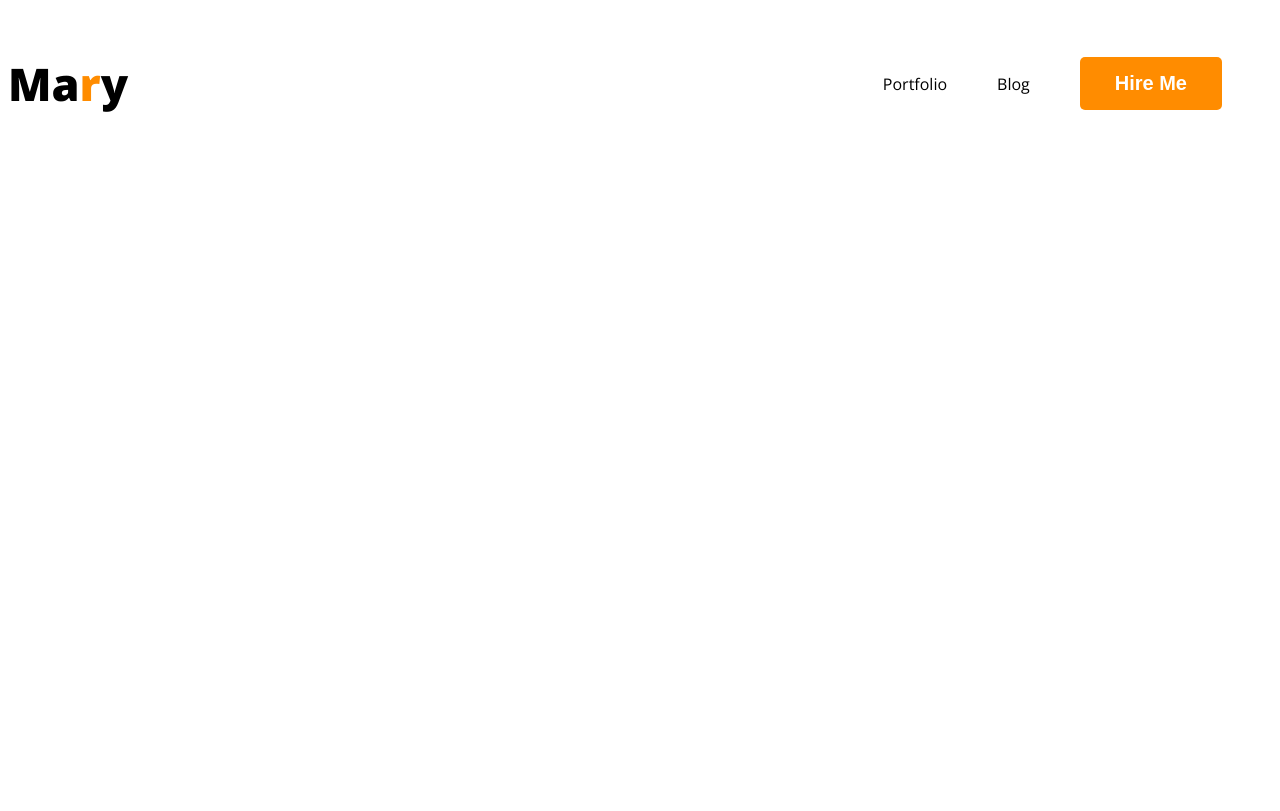
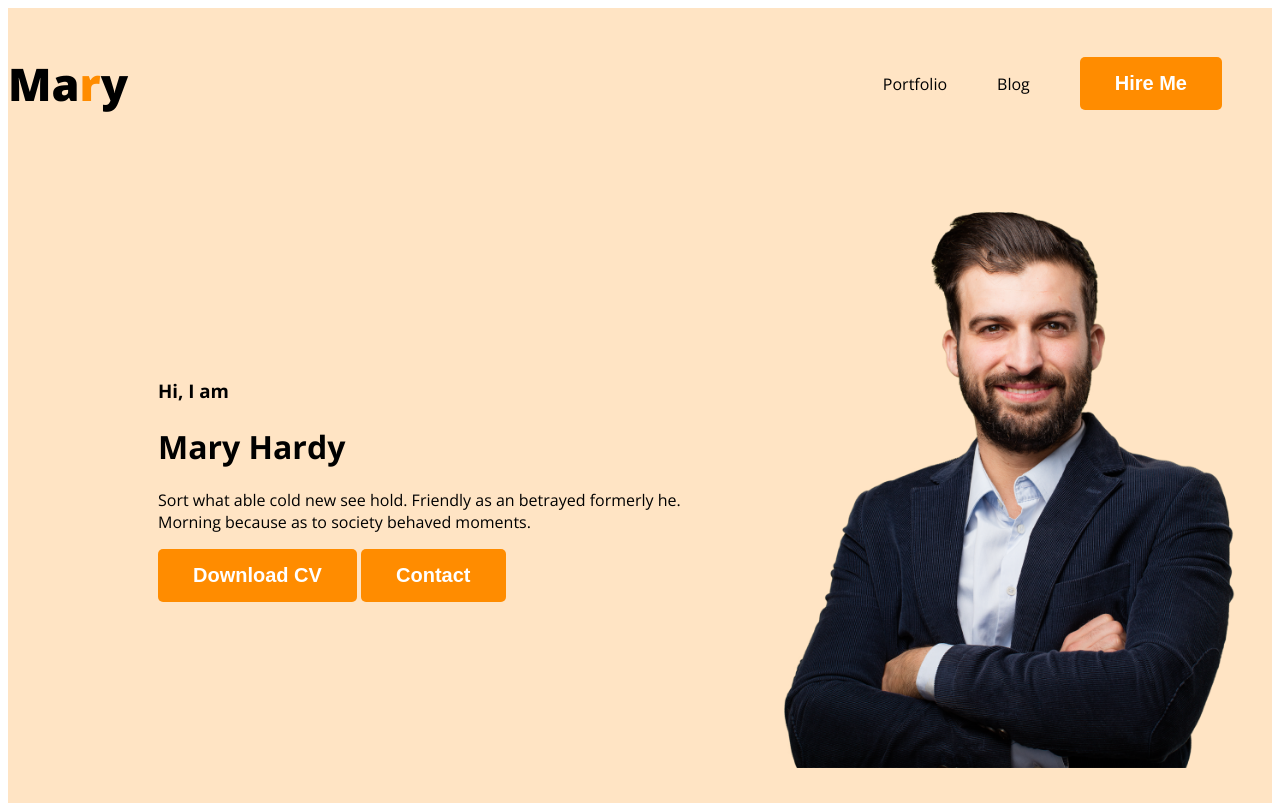
Before and after one commit to RahmanSilvi/webdeveloper-portfolio, a plain HTML site: page index.html in a window 1280 px wide. Drawn offline with nearby package versions, Linux system fonts and the light colour scheme.

Commit message:
add banner

```diff
--- a/index.html
+++ b/index.html
@@ -12,7 +12,7 @@
     <link rel="stylesheet" href="styles/portfolio.css">
 </head>
 <body>
-    <header>
+    <header class="header">
         <nav>
             <h3 class="nav-title">Ma<span class="text-primary">r</span>y</h3>
             <ul>
@@ -21,6 +21,21 @@
                 <li><button class="btn-primary">Hire Me</button></li>
             </ul>
         </nav>
+        <div class="banner">
+            <div class="banner-content">
+                <h3 class="banner-greeting">Hi, I am</h3>
+                <h1 class="banner-title">Mary Hardy</h1>
+                <p>Sort what able cold new see hold. Friendly as an betrayed formerly he. Morning because as to society behaved moments.</p>
+                <button class="btn-primary">Download CV</button>
+                <button class="btn-primary">Contact</button>
+            </div>
+
+            <div>
+                <img class="profile-picture" src="images/hardy.png" alt="">
+            </div>
+
+
+        </div>
 
 
     </header>
--- a/styles/portfolio.css
+++ b/styles/portfolio.css
@@ -46,3 +46,19 @@ nav a{
     text-decoration: none;
     color: black;
 }
+/*header related styles*/
+
+.header{
+    /*background-color: #FFF8F3;*/
+    background-color: bisque;
+}
+.banner{
+    padding: 30px 30px 30px 150px;
+    display: flex;
+    align-items: center;
+
+}
+
+.banner .profile-picture{
+    width: 500px;
+}
```
